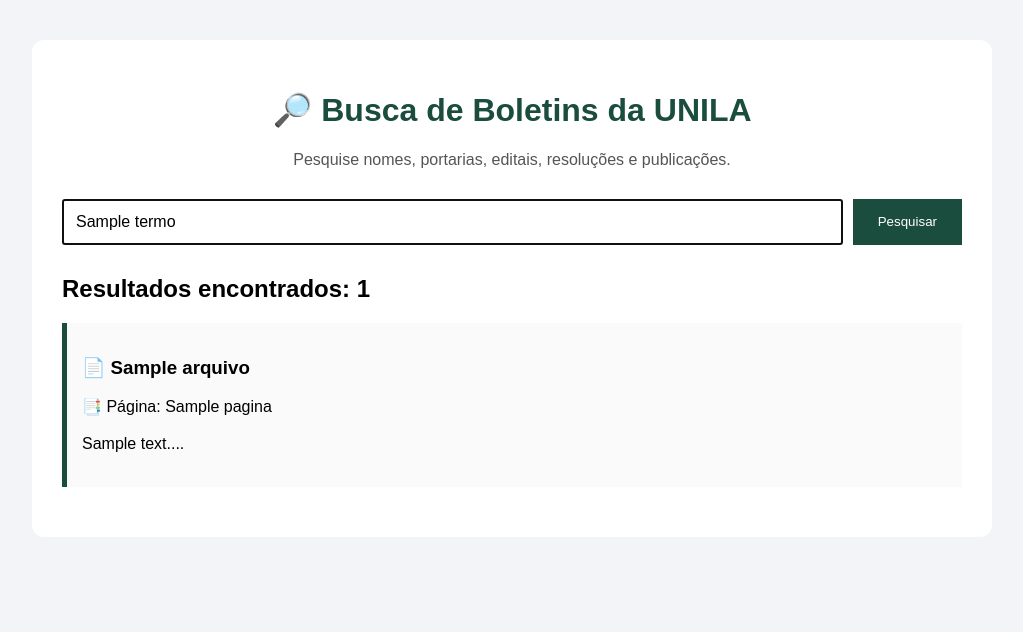
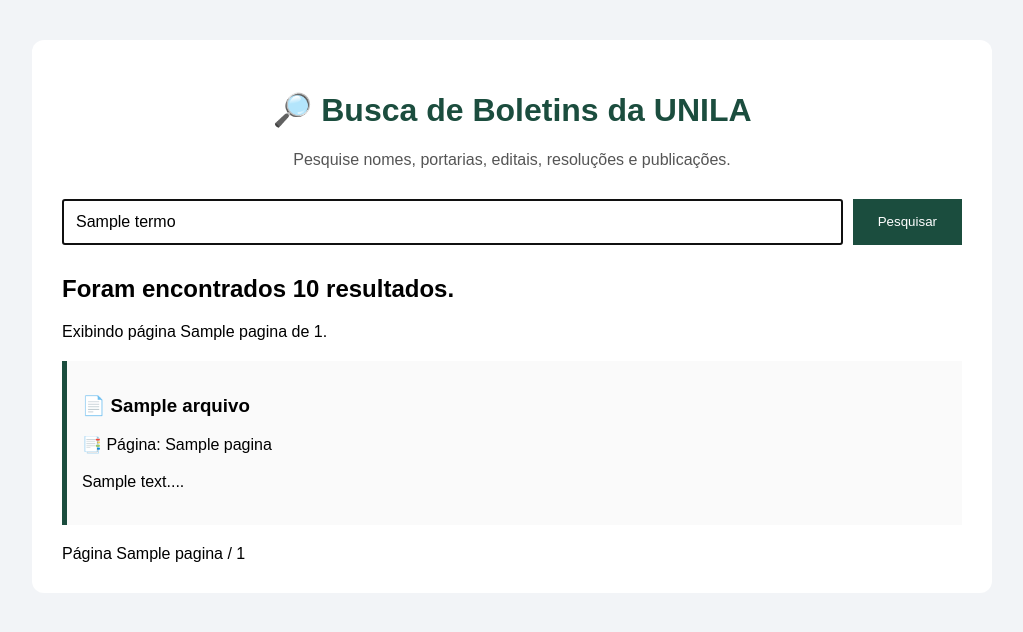
Before and after one commit to brunopsfoz-cell/busca-boletins, a Flask app: template templates/index.html in a window 1280 px wide. Shown: the top 632 px of the page, without its empty margins (128-1151 px from the left). Run offline with Flask 3, Linux system fonts and the light colour scheme; the template is opened without the code that fills it: most values are stand-ins (such as "Sample title", 1, 10 or a date in 2020).

Commit message:
Adicionar navegacao entre paginas de resultados

```diff
--- a/templates/index.html
+++ b/templates/index.html
@@ -1,5 +1,6 @@
 <!DOCTYPE html>
 <html lang="pt-BR">
+
 <head>
     <meta charset="UTF-8">
     <meta name="viewport" content="width=device-width, initial-scale=1.0">
@@ -8,18 +9,23 @@
     <link rel="stylesheet" href="{{ url_for('static', filename='style.css') }}">
 </head>
 
+
 <body>
 
 <div class="container">
 
+
     <h1>🔎 Busca de Boletins da UNILA</h1>
+
 
     <p class="descricao">
         Pesquise nomes, portarias, editais, resoluções e publicações.
     </p>
 
 
+
     <form method="POST">
+
 
         <input
             type="text"
@@ -29,53 +35,119 @@
             autofocus
         >
 
+
         <button type="submit">
             Pesquisar
         </button>
 
+
     </form>
+
+
 
 
     {% if resultados %}
 
+
         <h2>
-            Resultados encontrados: {{ resultados|length }}
+            Foram encontrados {{ total }} resultados.
         </h2>
+
+
+        <p>
+            Exibindo página {{ pagina }} de {{ total_paginas }}.
+        </p>
+
+
 
 
         {% for resultado in resultados %}
 
+
         <div class="resultado">
+
 
             <h3>
                 📄 {{ resultado['arquivo'] }}
             </h3>
 
+
             <p>
                 📑 Página: {{ resultado['pagina'] }}
             </p>
+
 
             <p class="trecho">
                 {{ resultado['texto'][:500] }}...
             </p>
 
 
+
         </div>
+
 
         {% endfor %}
 
 
+
+
+
+        <div class="paginacao">
+
+
+            {% if pagina > 1 %}
+
+            <a href="/?busca={{ termo }}&pagina={{ pagina - 1 }}">
+                ⬅ Anterior
+            </a>
+
+            {% endif %}
+
+
+
+
+
+            <span>
+                Página {{ pagina }} / {{ total_paginas }}
+            </span>
+
+
+
+
+
+            {% if pagina < total_paginas %}
+
+            <a href="/?busca={{ termo }}&pagina={{ pagina + 1 }}">
+                Próxima ➡
+            </a>
+
+            {% endif %}
+
+
+
+        </div>
+
+
+
+
+
+
     {% elif termo %}
+
 
         <h2>
             Nenhum resultado encontrado.
         </h2>
 
+
     {% endif %}
+
+
 
 
 </div>
 
 
 </body>
+
 </html>
```
